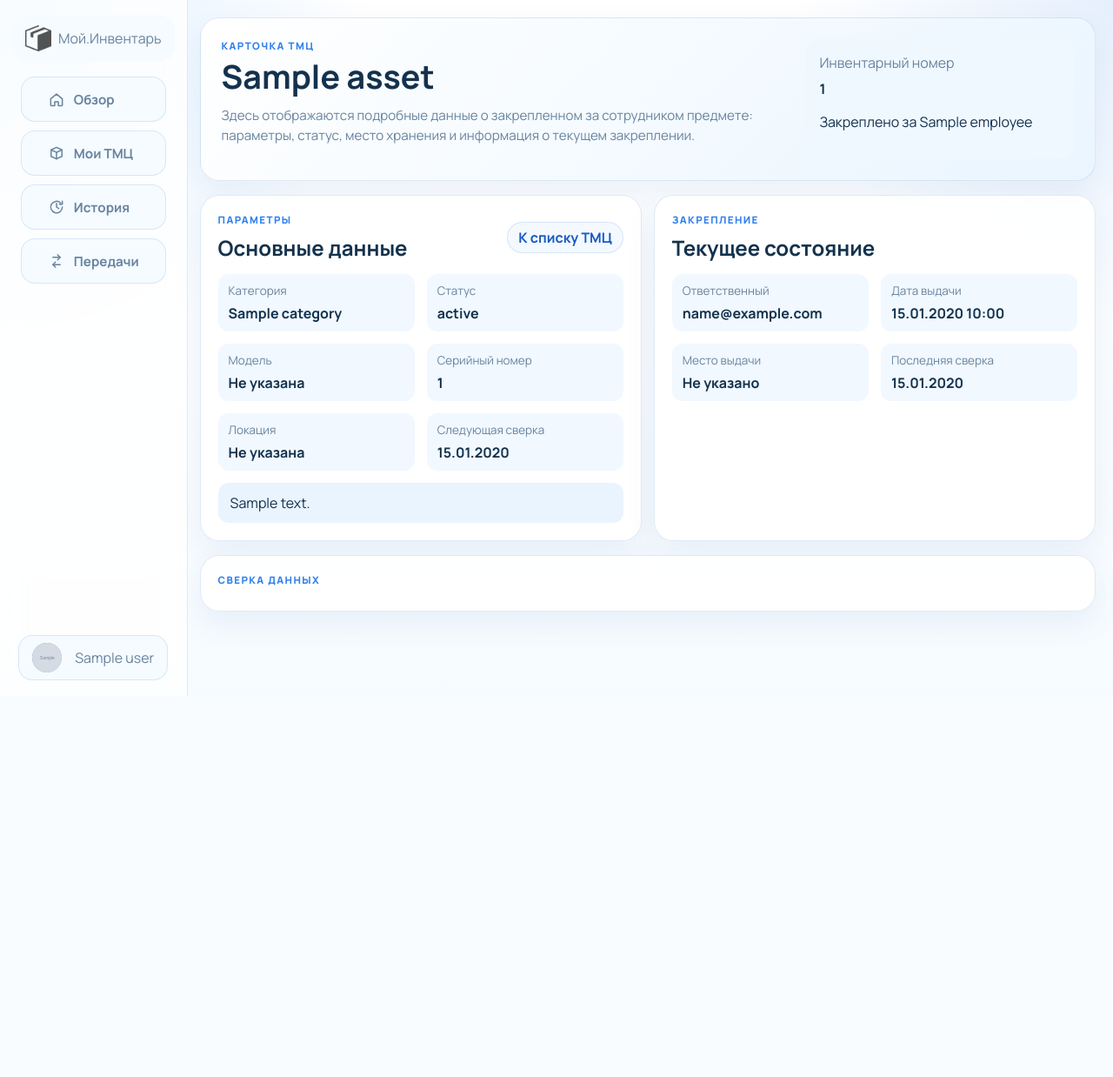
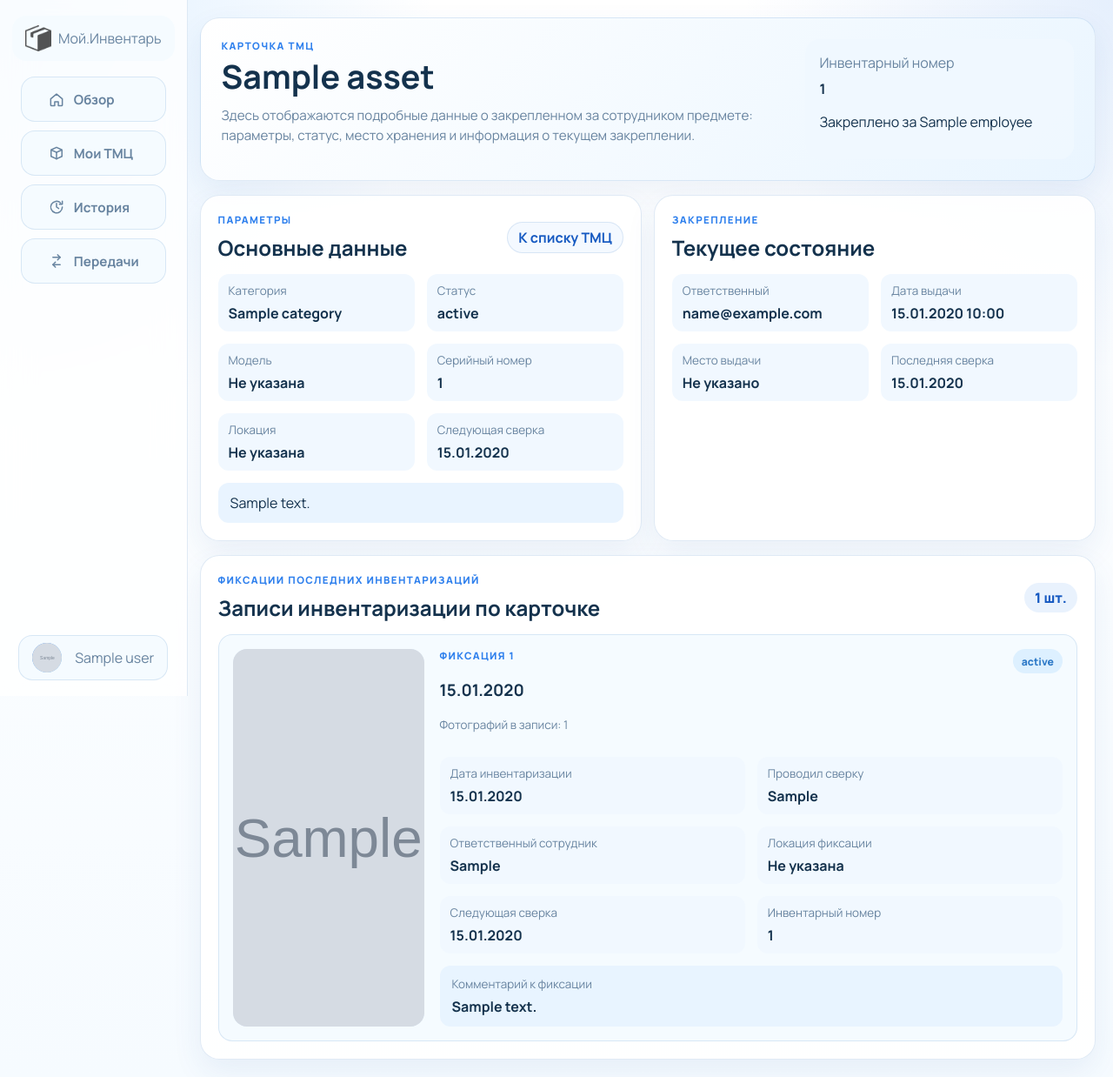
Before and after one commit to g10bus/myInventory, a Django app: template src/templates/tmc_detail.html in a window 1280 px wide. Shown: the whole page at 87% size. Before the commit the page ends 800 px from the top, so only its background shows below. Run offline with Django 5.2, Linux system fonts and the light colour scheme; the template is opened without the code that fills it: most values are stand-ins (such as "Sample title", 1, 10 or a date in 2020); grey boxes marked "Sample" are stand-in pictures.

Commit message:
Add inventory verification records and images

```diff
--- a/src/static/css/main/content.css
+++ b/src/static/css/main/content.css
@@ -324,3 +324,72 @@
     background: rgba(232, 244, 255, 0.92);
     color: var(--text);
 }
+
+.verification-list {
+    display: grid;
+    gap: 18px;
+}
+
+.verification-card {
+    display: grid;
+    grid-template-columns: 220px minmax(0, 1fr);
+    gap: 18px;
+    padding: 16px;
+    border-radius: var(--radius-lg);
+    border: 1px solid var(--line);
+    background: rgba(245, 251, 255, 0.92);
+}
+
+.verification-card-media {
+    min-height: 210px;
+    border-radius: var(--radius-lg);
+    overflow: hidden;
+    background: rgba(226, 242, 255, 0.9);
+}
+
+.verification-card-media img {
+    width: 100%;
+    height: 100%;
+    display: block;
+    object-fit: cover;
+}
+
+.verification-card-body {
+    display: grid;
+    gap: 14px;
+}
+
+.verification-card-head {
+    display: flex;
+    align-items: flex-start;
+    justify-content: space-between;
+    gap: 12px;
+}
+
+.verification-details {
+    margin-top: 0;
+}
+
+.verification-note,
+.verification-empty {
+    padding: 12px 14px;
+    border-radius: var(--radius-md);
+    background: rgba(232, 244, 255, 0.92);
+}
+
+.verification-note span {
+    display: block;
+    margin-bottom: 6px;
+    font-size: 0.84rem;
+    color: var(--muted);
+}
+
+.verification-note strong {
+    display: block;
+    font-weight: 700;
+}
+
+.verification-empty p {
+    margin: 0;
+    color: var(--muted);
+}
--- a/src/static/css/main/responsive.css
+++ b/src/static/css/main/responsive.css
@@ -17,6 +17,10 @@
     }
 
     .timeline-item {
+        grid-template-columns: 1fr;
+    }
+
+    .verification-card {
         grid-template-columns: 1fr;
     }
 }
@@ -71,7 +75,8 @@
     .list-item,
     .asset-card-top,
     .timeline-head,
-    .request-card-head {
+    .request-card-head,
+    .verification-card-head {
         flex-direction: column;
         align-items: flex-start;
     }
--- a/src/templates/tmc_detail.html
+++ b/src/templates/tmc_detail.html
@@ -1,4 +1,5 @@
 {% extends "base.html" %}
+{% load static %}
 
 {% block title %}{{ asset.title }}{% endblock %}
 
@@ -93,16 +94,77 @@
     </article>
 </section>
 
-
 <section class="panel">
-    <div>
-        <p class="eyebrow">Сверка данных</p>
-
+    <div class="panel-header">
+        <div>
+            <p class="eyebrow">Фиксации последних инвентаризаций</p>
+            <h2>Записи инвентаризации по карточке</h2>
+        </div>
+        <span class="pill">{{ verification_records|length }} шт.</span>
     </div>
 
+    {% if verification_records %}
+        <div class="verification-list">
+            {% for record in verification_records %}
+                <article class="verification-card">
+                    <div class="verification-card-media">
+                        {% if record.image_url %}
+                            <img src="{{ record.image_url }}" alt="{{ record.image_caption|default:asset.title }}">
+                        {% else %}
+                            <img src="{% static 'images/laptop.jpg' %}" alt="Фиксация инвентаризации для {{ asset.title }}">
+                        {% endif %}
+                    </div>
+                    <div class="verification-card-body">
+                        <div class="verification-card-head">
+                            <div>
+                                <p class="eyebrow">Фиксация {{ forloop.counter }}</p>
+                                <h3>{{ record.occurred_at|date:"d.m.Y" }}</h3>
+                                {% if record.images_count %}
+                                    <p class="table-muted">Фотографий в записи: {{ record.images_count }}</p>
+                                {% endif %}
+                            </div>
+                            <span class="status-badge status-{{ asset.status }}">{{ asset.get_status_display }}</span>
+                        </div>
+
+                        <div class="details-grid verification-details">
+                            <div class="detail-item">
+                                <span>Дата инвентаризации</span>
+                                <strong>{{ record.occurred_at|date:"d.m.Y" }}</strong>
+                            </div>
+                            <div class="detail-item">
+                                <span>Проводил сверку</span>
+                                <strong>{{ record.verified_by }}</strong>
+                            </div>
+                            <div class="detail-item">
+                                <span>Ответственный сотрудник</span>
+                                <strong>{{ record.responsible_person }}</strong>
+                            </div>
+                            <div class="detail-item">
+                                <span>Локация фиксации</span>
+                                <strong>{{ record.location|default:"Не указана" }}</strong>
+                            </div>
+                            <div class="detail-item">
+                                <span>Следующая сверка</span>
+                                <strong>{{ record.next_verification_date|date:"d.m.Y"|default:"Не назначена" }}</strong>
+                            </div>
+                            <div class="detail-item">
+                                <span>Инвентарный номер</span>
+                                <strong>{{ asset.inventory_number }}</strong>
+                            </div>
+                        </div>
+
+                        <div class="verification-note">
+                            <span>Комментарий к фиксации</span>
+                            <strong>{{ record.message|default:"Комментарий не добавлен." }}</strong>
+                        </div>
+                    </div>
+                </article>
+            {% endfor %}
+        </div>
+    {% else %}
+        <div class="verification-empty">
+            <p>Для этой карточки пока нет зафиксированных инвентаризаций.</p>
+        </div>
+    {% endif %}
 </section>
-
-
-
-
 {% endblock %}
```
Also changed, not shown: src/apps/core/tests.py (+34 -1 lines), src/apps/inventory/admin.py (+38 -1 lines), src/apps/inventory/models.py (+55 -0 lines), src/apps/inventory/services.py (+23 -4 lines), src/apps/inventory/views/web.py (+102 -1 lines), src/apps/inventory/migrations/0002_inventoryverification_and_images.py (added).
